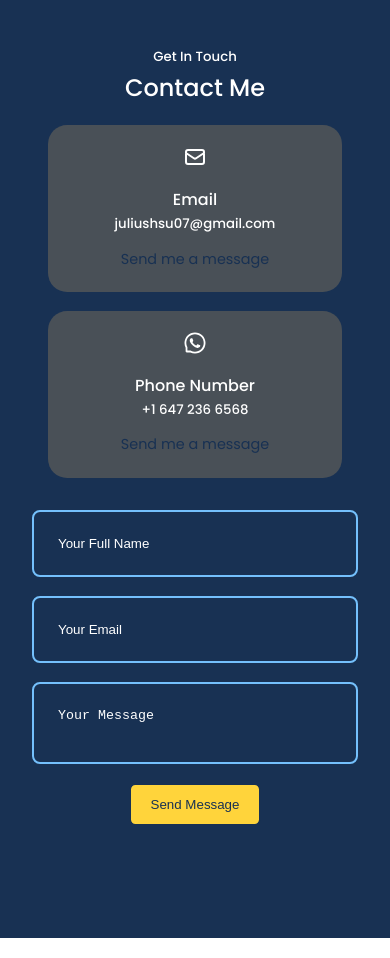
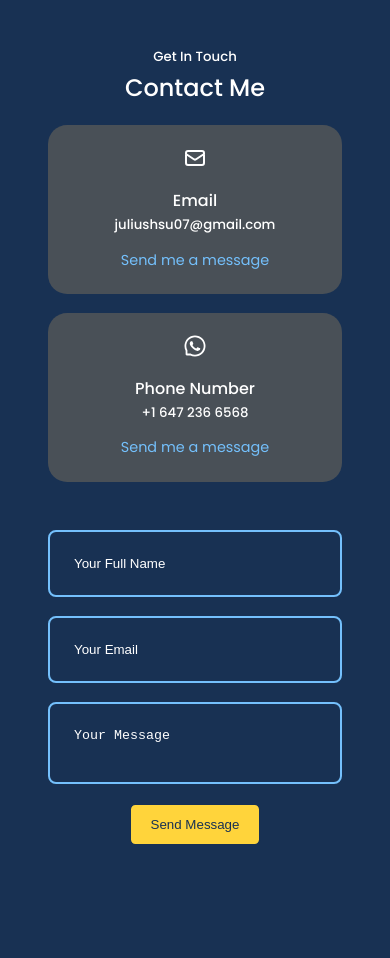
Before and after one commit to juliushsu07/portfolio-website, a React (Create React App) app in the folder main-site/: page / in a window 390 px wide. Shown: the part 6180-7138 px from the top of the page. Built offline with nearby package versions, Linux system fonts and the light colour scheme; the HTML template or start-up script is replaced by a standard one.

Commit message:
Update contact__option hover styling.

```diff
--- a/main-site/src/components/contact/contact.css
+++ b/main-site/src/components/contact/contact.css
@@ -26,12 +26,13 @@
     text-align: center;
     border: 1px solid transparent;
     transition: var(--transition);
+    border: 2px solid transparent;
 }
 
 .contact__option:hover {
     background: var(--color-light-gray);
     cursor: pointer;
-    border-color: var(--color-light);
+    border: 2px solid var(--color-blue-light);
 }
 
 .contact__option-icon {
@@ -43,8 +44,13 @@
     margin-top: 0.7rem;
     display: inline-block;
     font-size: 0.9rem;
+    color: var(--color-blue-light);
 }
 
+.contact__option a:hover {
+    background: transparent;
+    color: var(--color-text);
+}
 
 /* ================== FORM ================== */
 form {
@@ -56,6 +62,7 @@ form {
 form button {
     margin-left: auto;
     margin-right: 0;
+    margin-top: 1rem;
 }
 
 input, textarea {
@@ -80,9 +87,10 @@ input::placeholder, textarea::placeholder {
 
     }
 
-    .contact__options {
+    .contact__options, form {
         margin: 1rem 1rem 0 1rem;
     }
+
 }
 
 /* ================== Media Queries (SMALL DEVICES) ================== */
```
